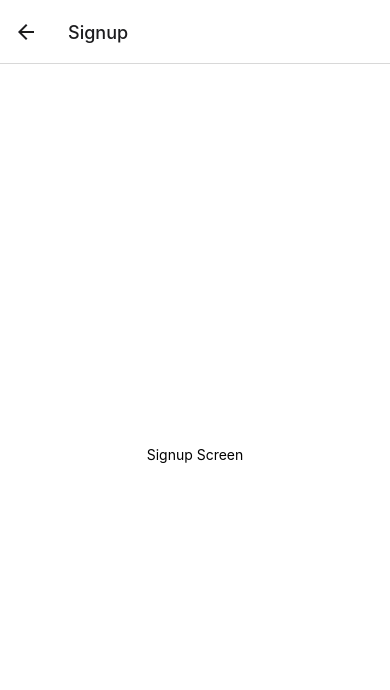
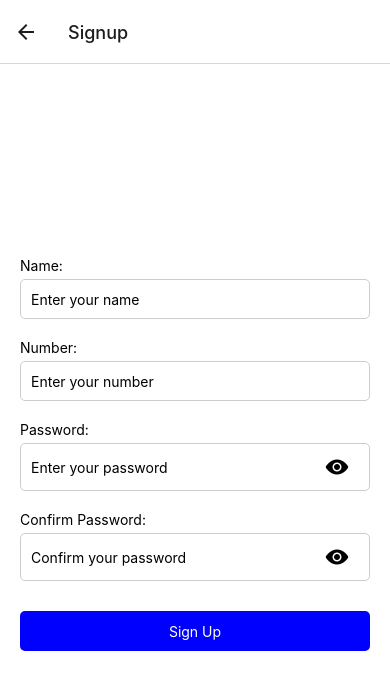
Before and after one commit to KlajdiGashi/TravelQuest, a React Native app in the folder FrontEnd/: screen /Signup in a window 390 px wide. Shown: the top 690 px of the page. Built offline with nearby package versions, Linux system fonts and the light colour scheme.

Commit message:
TQ-2:Created the SignUp form design

```diff
--- a/FrontEnd/LoginScreen.js
+++ b/FrontEnd/LoginScreen.js
@@ -27,7 +27,7 @@ export default function LoginScreen({ navigation }) {
   return (
     <View style={styles.container}>
       <View style={styles.inputContainer}>
-        <Text style={styles.label}>username:</Text>
+        <Text style={styles.label}>Username:</Text>
         <TextInput
           style={styles.input}
           onChangeText={setUsername}
--- a/FrontEnd/SignupScreen.js
+++ b/FrontEnd/SignupScreen.js
@@ -1,10 +1,80 @@
-import React from 'react';
-import { StyleSheet, Text, View } from 'react-native';
+import React, { useState } from 'react';
+import { StyleSheet, Text, View, TextInput, TouchableOpacity } from 'react-native';
+import { Ionicons } from '@expo/vector-icons';
 
-export default function SignupScreen() {
+export default function SignupScreen({ navigation }) {
+  const [name, setName] = useState('');
+  const [number, setNumber] = useState('');
+  const [password, setPassword] = useState('');
+  const [confirmPassword, setConfirmPassword] = useState('');
+  const [showPassword, setShowPassword] = useState(false);
+
+  const handleSignup = () => {
+    // Validate inputs and perform signup logic here
+    if (name.trim() === '' || number.trim() === '' || password.trim() === '' || confirmPassword.trim() === '') {
+      alert('Please fill in all fields.');
+    } else if (password !== confirmPassword) {
+      alert('Passwords do not match. Please try again.');
+    } else {
+      // Signup successful, navigate to the next screen (e.g., HomeScreen)
+      navigation.navigate('Home');
+    }
+  };
+
   return (
     <View style={styles.container}>
-      <Text>Signup Screen</Text>
+      <View style={styles.inputContainer}>
+        <Text style={styles.label}>Name:</Text>
+        <TextInput
+          style={styles.input}
+          onChangeText={setName}
+          value={name}
+          placeholder="Enter your name"
+        />
+      </View>
+      <View style={styles.inputContainer}>
+        <Text style={styles.label}>Number:</Text>
+        <TextInput
+          style={styles.input}
+          onChangeText={setNumber}
+          value={number}
+          placeholder="Enter your number"
+          keyboardType="phone-pad"
+        />
+      </View>
+      <View style={styles.inputContainer}>
+        <Text style={styles.label}>Password:</Text>
+        <View style={styles.passwordContainer}>
+          <TextInput
+            style={styles.passwordInput}
+            onChangeText={setPassword}
+            value={password}
+            placeholder="Enter your password"
+            secureTextEntry={!showPassword}
+          />
+          <TouchableOpacity onPress={() => setShowPassword(!showPassword)} style={styles.eyeIcon}>
+            <Ionicons name={showPassword ? 'eye-off' : 'eye'} size={24} color="black" />
+          </TouchableOpacity>
+        </View>
+      </View>
+      <View style={styles.inputContainer}>
+        <Text style={styles.label}>Confirm Password:</Text>
+        <View style={styles.passwordContainer}>
+          <TextInput
+            style={styles.passwordInput}
+            onChangeText={setConfirmPassword}
+            value={confirmPassword}
+            placeholder="Confirm your password"
+            secureTextEntry={!showPassword}
+          />
+          <TouchableOpacity onPress={() => setShowPassword(!showPassword)} style={styles.eyeIcon}>
+            <Ionicons name={showPassword ? 'eye-off' : 'eye'} size={24} color="black" />
+          </TouchableOpacity>
+        </View>
+      </View>
+      <TouchableOpacity onPress={handleSignup} style={styles.signupButton}>
+        <Text style={styles.buttonText}>Sign Up</Text>
+      </TouchableOpacity>
     </View>
   );
 }
@@ -15,5 +85,48 @@ const styles = StyleSheet.create({
     backgroundColor: '#fff',
     alignItems: 'center',
     justifyContent: 'center',
+    paddingHorizontal: 20,
+  },
+  inputContainer: {
+    width: '100%',
+    marginBottom: 20,
+  },
+  label: {
+    marginBottom: 5,
+  },
+  input: {
+    width: '100%',
+    height: 40,
+    borderWidth: 1,
+    borderColor: '#ccc',
+    borderRadius: 5,
+    paddingHorizontal: 10,
+  },
+  passwordContainer: {
+    flexDirection: 'row',
+    alignItems: 'center',
+    borderColor: '#ccc',
+    borderWidth: 1,
+    borderRadius: 5,
+    paddingHorizontal: 10,
+  },
+  passwordInput: {
+    flex: 1,
+    height: 40,
+  },
+  eyeIcon: {
+    padding: 10,
+  },
+  signupButton: {
+    backgroundColor: 'blue',
+    width: '100%',
+    height: 40,
+    justifyContent: 'center',
+    alignItems: 'center',
+    borderRadius: 5,
+    marginTop: 10,
+  },
+  buttonText: {
+    color: '#fff',
   },
 });
```
